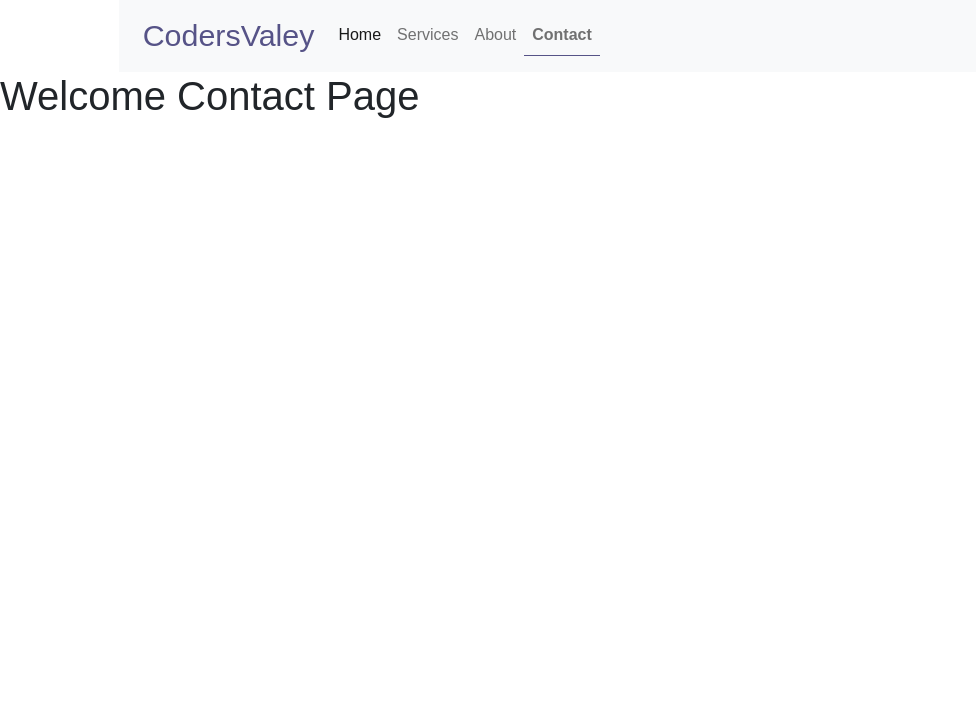
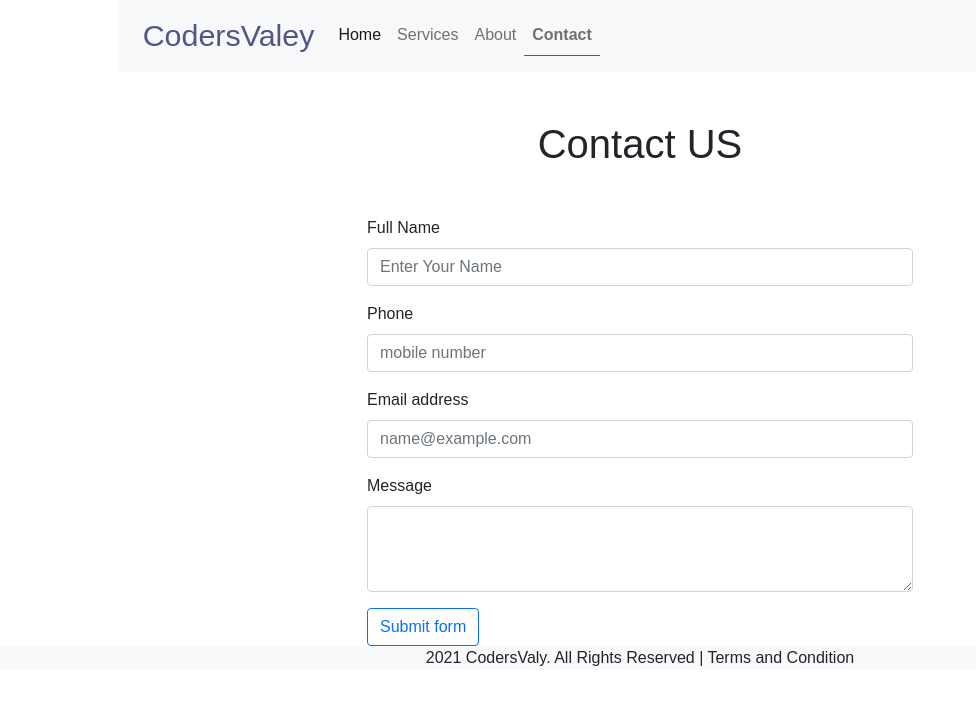
Before and after one commit to narayank9312/CoderValey, a React (Create React App) app: page /contact in a window 1280 px wide. Shown: the top 704 px of the page, without its empty margins (0-976 px from the left). Built offline with nearby package versions, Linux system fonts and the light colour scheme.

Commit message:
create submit form
Signed-off-by: Narayan Kumar Jha <narayank9312@gmail.com>

```diff
--- a/src/App.jsx
+++ b/src/App.jsx
@@ -2,11 +2,12 @@ import React from 'react';
 import "../node_modules/bootstrap/dist/css/bootstrap.min.css"
 import "../node_modules/bootstrap/dist/js/bootstrap.bundle";
 import {Switch , Route, Redirect} from 'react-router-dom';
-import Home from './Home';
-import  Contact from './Contact';
-import Service from './service';
-import About from './About';
+import Home from '../src/containers/Home';
+import  Contact from '../src/containers/Contact';
+import Service from '../src/containers/service';
+import About from '../src/containers/About';
 import Navbar from "./Navbar";
+import Footer from "../src/containers/Footer"
 
 const App = () => {
   return (
@@ -21,6 +22,7 @@ const App = () => {
         <Redirect to="/" />
 
       </Switch>
+      <Footer />
     </>
   );
 };
--- a/src/Cards.jsx
+++ b/src/Cards.jsx
@@ -1,5 +1,5 @@
 import React from 'react';
-import service from './service';
+import service from '../src/containers/service';
 import {NavLink} from 'react-router-dom';
 
 const cards = (props) => {
--- a/src/Common.jsx
+++ b/src/Common.jsx
@@ -12,7 +12,7 @@ const Common = (props) => {
           <div className="row">
             <div className="col-10 mx-auto">
               <div className="row">
-                <div className="col-md-4 pt-5 pt-lg-0 order-2 col-10 mx-auto">
+                <div className="col-md-4 pt-5 pt-lg-0 order-2 order-lg-1 col-10 mx-auto">
                   <h1>
                     {props.name}
                     <br />
--- a/src/Contact.jsx
+++ /dev/null
@@ -1,11 +0,0 @@
-import React from 'react'
-
-function Contact() {
-    return (
-        <div>
-            <h1> Welcome Contact Page </h1>
-        </div>
-    )
-}
-
-export default Contact
--- a/src/Sdata.jsx
+++ b/src/Sdata.jsx
@@ -1,4 +1,4 @@
-import web from '../src/img/rocket.jpg';
+import web from './img/rocket.jpg';
 
 const Sdata = [
 {
--- a/src/About.jsx
+++ b/src/containers/About.jsx
@@ -1,6 +1,6 @@
 import React from 'react'
-import Common from './Common'
-import web from '../src/img/study1.jpg';
+import Common from '../Common'
+import web from '../img/study.jpg';
 
 const About = () => {
     return (
--- /dev/null
+++ b/src/containers/Contact.jsx
@@ -0,0 +1,114 @@
+import React , {useState} from 'react';
+
+
+
+
+const Contact= () => {
+    const [data, setData] = useState({
+        Fullname: '',
+        phone: ' ',
+        email: ' ',
+        msg: ' ',
+    });
+
+    const InputEvent =(event)=>{
+        const {name , value} = event.target;
+
+        setData((preVal) => {
+            return{
+                ...preVal,
+                [name]:value,
+            }
+        })
+
+    }
+
+    const formSubmit = (e) => {
+        e.preventDefault();
+        alert(
+            `My name is ${data.fullname}.My mobile number is ${data.phone}`
+
+        )
+
+
+    }
+
+
+  return (
+    <>
+      <div className="my-5">
+        <h1 className="text-center"> Contact US </h1>
+      </div>
+      <div className="container contact_div">
+        <div className="row">
+          <div className="col-md-6 col-10 mx-auto">
+            <from onSubmir={formSubmit}>
+              <div class="mb-3">
+                <label for="exampleFormControlInput1" class="form-label">
+                  Full Name
+                </label>
+                <input
+                  type="text"
+                  class="form-control"
+                  id="exampleFormControlInput1"
+                  name="Full Name"
+                  value={data.Fullname}
+                  onChange={InputEvent}
+                  placeholder="Enter Your Name"
+                />
+              </div>
+              <div class="mb-3">
+                <label for="exampleFormControlInput1" class="form-label">
+                  Phone
+                </label>
+                <input
+                  type="number"
+                  class="form-control"
+                  id="exampleFormControlInput1"
+                  name="number"
+                  value={data.phone}
+                  onChange={InputEvent}
+                  placeholder="mobile number"
+                />
+              </div>
+              <div class="mb-3">
+                <label for="exampleFormControlInput1" class="form-label">
+                  Email address
+                </label>
+                <input
+                  type="email"
+                  class="form-control"
+                  id="exampleFormControlInput1"
+                  name="Email address"
+                  value={data.email}
+                  onChange={InputEvent}
+                  placeholder="name@example.com"
+                />
+              </div>
+              <div class="mb-3">
+                <label for="exampleFormControlTextarea1" class="form-label">
+                  Message
+                </label>
+                <textarea
+                  class="form-control"
+                  id="exampleFormControlTextarea1"
+                  rows="3"
+                  name="Message"
+                  value={data.msg}
+                  onChange={InputEvent}
+                ></textarea>
+              </div>
+              <div class="col-12">
+                <button class="btn btn-outline-primary" type="submit">
+                  Submit form
+                </button>
+              </div>
+            </from>
+          </div>
+        </div>
+      </div>
+    </>
+  );
+}
+
+export default Contact;
--- /dev/null
+++ b/src/containers/Footer.jsx
@@ -0,0 +1,14 @@
+import React from 'react'
+
+const Footer = () =>{
+    return (
+        <>
+        <footer className="w-100 bg-light text-center">
+            <p> 2021 CodersValy. All Rights Reserved | Terms and Condition  </p>
+
+            </footer>
+        </>
+    )
+}
+
+export default Footer;
--- a/src/Home.jsx
+++ b/src/containers/Home.jsx
@@ -1,6 +1,6 @@
 import React from 'react';
-import Common from './Common';
-import web from '../src/img/rocket.jpg';
+import Common from '../Common';
+import web from '../img/rocket.jpg';
 
 const Home = () => {
   return (
--- a/src/service.jsx
+++ b/src/containers/service.jsx
@@ -1,6 +1,6 @@
 import React from 'react';
-import Cards from './Cards';
-import Sdata from './Sdata'
+import Cards from '../Cards';
+import Sdata from '../Sdata'
 
 
 
--- a/src/index.css
+++ b/src/index.css
@@ -99,3 +99,32 @@
     transform: translateY(-10px);
   }
 }
+
+@media (max-width: 991px) {
+  #header {
+    height: 80vh;
+    text-align: center;
+  }
+  #header .header-img {
+    text-align: center;
+  }
+  #header .header-img img {
+    width: 60%;
+  }
+}
+
+@media (max-width: 768px) {
+  #header {
+    margin-top: 20px;
+  }
+  #header h1 {
+    font-size: 28px;
+  }
+  #header h2 {
+    font-size: 18px;
+    margin-bottom: 30px;
+  }
+  #header .header-img img {
+    width: 70%;
+  }
+}
```
